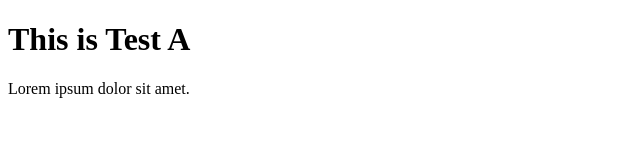
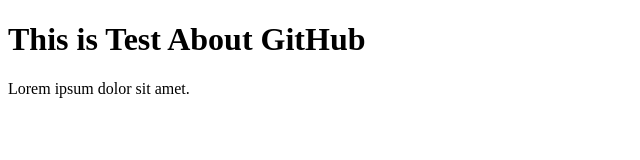
Before and after one commit to leonidastsaras/test, a plain HTML site: page test-a.html in a window 1280 px wide. Shown: the whole page, without its empty margins (0-640 px from the left). Drawn offline with Linux system fonts and the light colour scheme.

Commit message:
test-a changed

```diff
--- a/test-a.html
+++ b/test-a.html
@@ -6,7 +6,7 @@
     <title>modified not staged for commit</title>
 </head>
 <body>
-    <h1>This is Test A</h1>
+    <h1>This is Test About GitHub</h1>
     <p>Lorem ipsum dolor sit amet.</p>
 </body>
 </html>
```
